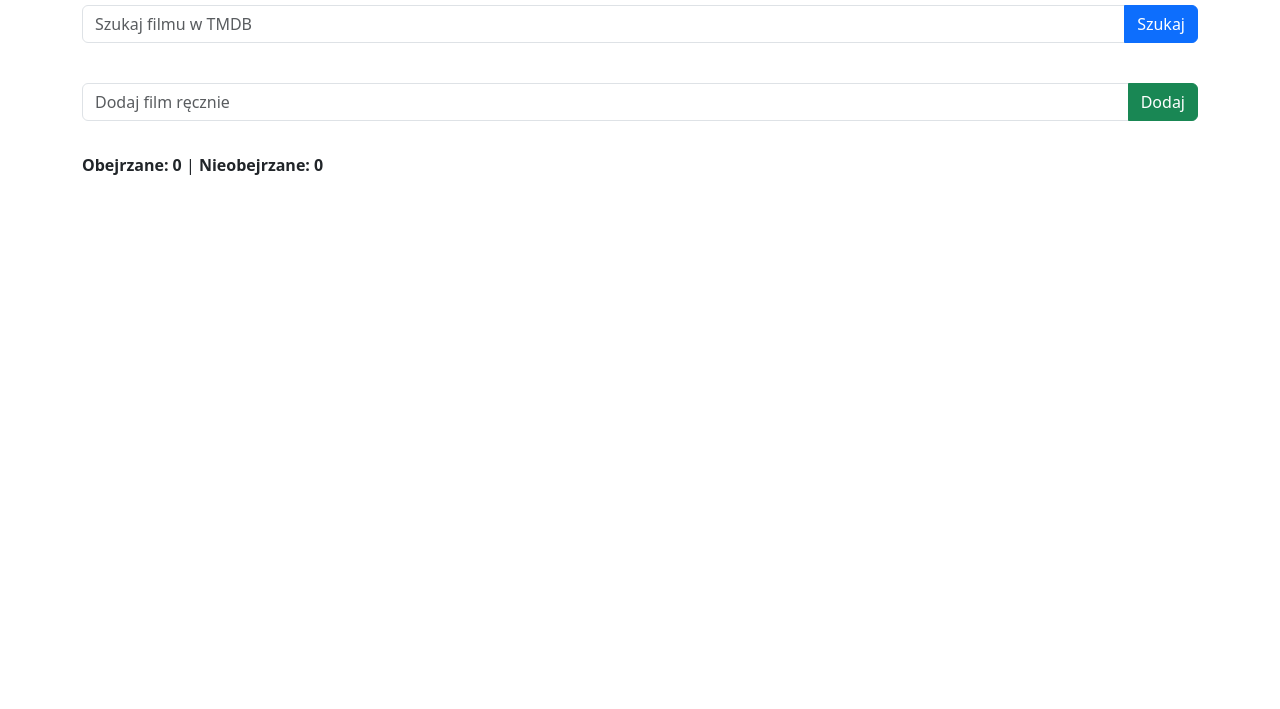
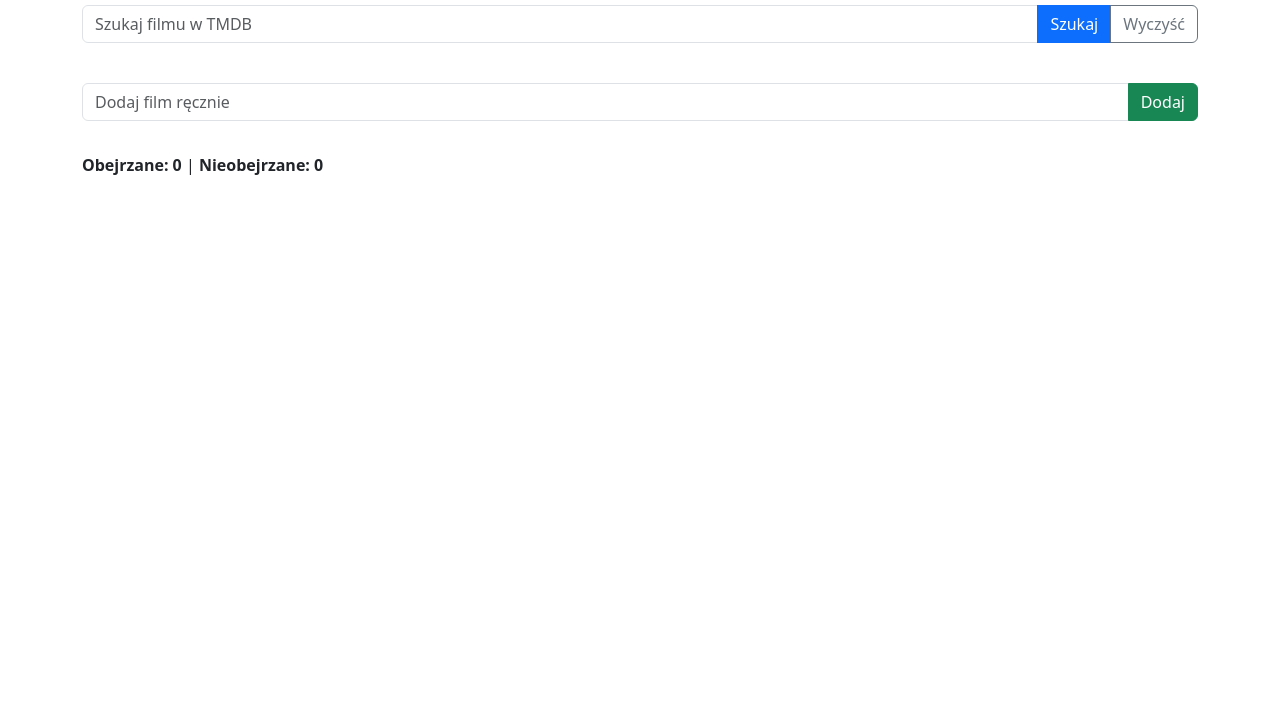
Before and after one commit to Kornetas/movie-watchlist, a website: page public/index.html in a window 1280 px wide. Shown: the part 91-800 px from the top of the page. Drawn offline with nearby package versions, Linux system fonts and the light colour scheme; no server answers.

Commit message:
add clear search button with language support and empty input validation

```diff
--- a/public/index.html
+++ b/public/index.html
@@ -33,8 +33,18 @@
           class="form-control"
           placeholder="Szukaj filmu w TMDB"
         />
-        <button id="searchBtn" class="btn btn-primary">Szukaj</button>
+        <button id="searchBtn" type="button" class="btn btn-primary">
+          Szukaj
+        </button>
+        <button
+          id="clearSearchBtn"
+          type="button"
+          class="btn btn-outline-secondary"
+        >
+          Wyczyść
+        </button>
       </div>
+
       <!-- Search results -->
       <ul id="searchResults" class="list-group mb-4"></ul>
 
--- a/public/script.js
+++ b/public/script.js
@@ -13,6 +13,10 @@ document.addEventListener("DOMContentLoaded", () => {
       langBtn: "EN",
       duplicateMovie: "Film o tej nazwie już jest na Twojej liście.",
       errorAdd: "Wystąpił błąd przy dodawaniu filmu.",
+      searchCleared: "Wyszukiwanie zostało anulowane.",
+      emptySearch: "Wpisz tytuł, aby wyszukać film.",
+      emptyManual: "Wpisz tytuł, aby dodać film.",
+      clearBtn: "Wyczyść",
     },
     en: {
       title: "Movie Watchlist",
@@ -26,6 +30,10 @@ document.addEventListener("DOMContentLoaded", () => {
       langBtn: "PL",
       duplicateMovie: "A movie with this title is already on your list.",
       errorAdd: "Something went wrong while adding the movie.",
+      searchCleared: "Search has been cleared.",
+      emptySearch: "Enter a movie title to search.",
+      emptyManual: "Enter a movie title to add.",
+      clearBtn: "Clear",
     },
   };
 
@@ -52,6 +60,12 @@ document.addEventListener("DOMContentLoaded", () => {
     if (e.key === "Enter") {
       document.getElementById("searchBtn").click();
     }
+  });
+
+  document.getElementById("clearSearchBtn").addEventListener("click", () => {
+    document.getElementById("searchQuery").value = "";
+    document.getElementById("searchResults").innerHTML = "";
+    showMessage(texts[languageManager.getCurrent()].searchCleared, "info");
   });
 
   // manage language settings
@@ -89,6 +103,9 @@ document.addEventListener("DOMContentLoaded", () => {
       btn.textContent = texts[languageManager.getCurrent()].removeBtn;
     });
 
+    document.getElementById("clearSearchBtn").textContent =
+      texts[languageManager.getCurrent()].clearBtn;
+
     document.querySelector("h1").textContent = t.title;
     document.getElementById("searchQuery").placeholder = t.searchPlaceholder;
     document.getElementById("searchBtn").textContent = t.searchBtn;
@@ -121,7 +138,10 @@ document.addEventListener("DOMContentLoaded", () => {
   // search movies via TMDB
   document.getElementById("searchBtn").addEventListener("click", () => {
     const query = document.getElementById("searchQuery").value.trim();
-    if (!query) return;
+    if (!query) {
+      showMessage(texts[languageManager.getCurrent()].emptySearch, "warning");
+      return;
+    }
 
     const lang = languageManager.getCurrent() === "pl" ? "pl-PL" : "en-US";
 
@@ -176,7 +196,10 @@ document.addEventListener("DOMContentLoaded", () => {
   // add movie manually
   document.getElementById("addManualBtn").addEventListener("click", () => {
     const title = document.getElementById("manualTitle").value.trim();
-    if (!title) return;
+    if (!title) {
+      showMessage(texts[languageManager.getCurrent()].emptyManual, "warning");
+      return;
+    }
 
     fetch("/api/movies", {
       method: "POST",
```
